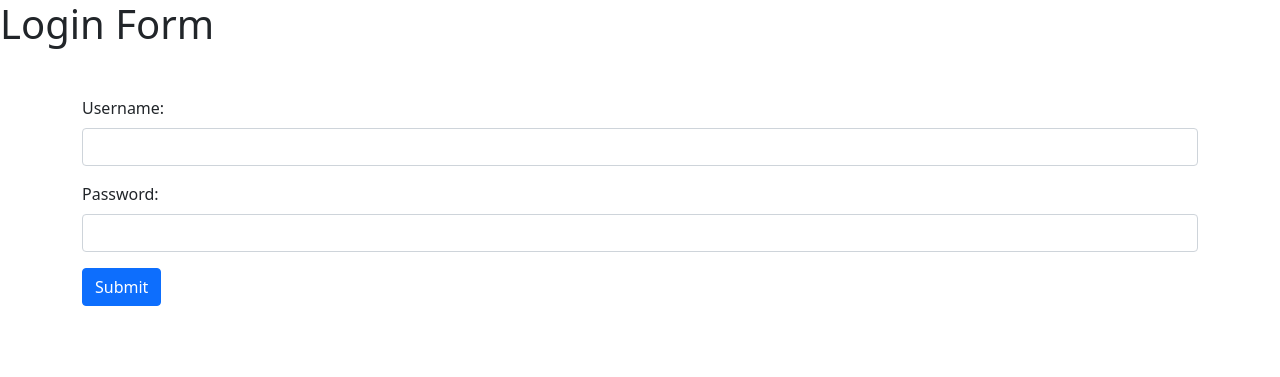
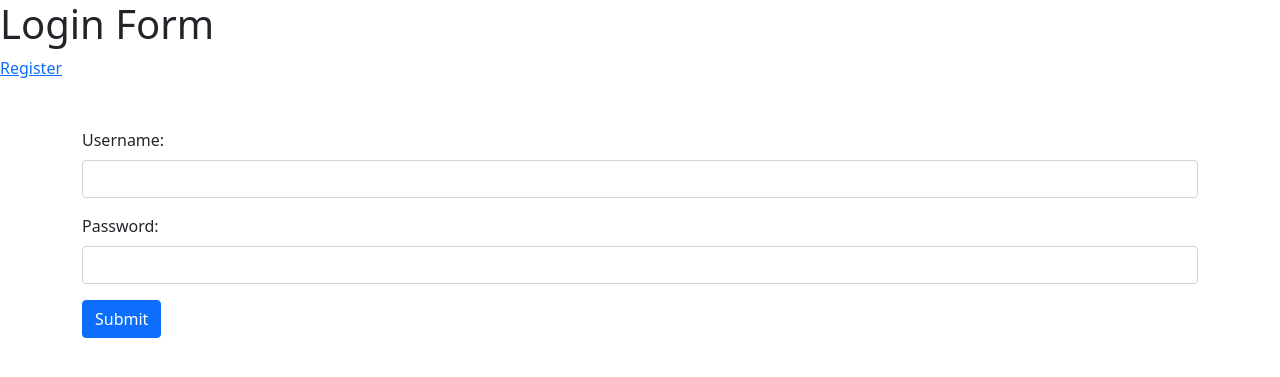
Before and after one commit to danielpwhite/Web-App-Deployed, a Flask app: page / in a window 1280 px wide. Shown: the top 377 px of the page. Run offline with Flask 3, Linux system fonts and the light colour scheme.

Commit message:
Update login.html
Adding a clickable feature that leads the user to the register screen.

```diff
--- a/auth/templates/login.html
+++ b/auth/templates/login.html
@@ -21,6 +21,8 @@
 <body>
     <h1>Login Form</h1>
 
+    <a href="http://localhost:5000/register">Register</a>
+
     <form action="/login" method="POST" class="container mt-5">
         <div class="mb-3">
             <label for="username" class="form-label">Username:</label>
```
